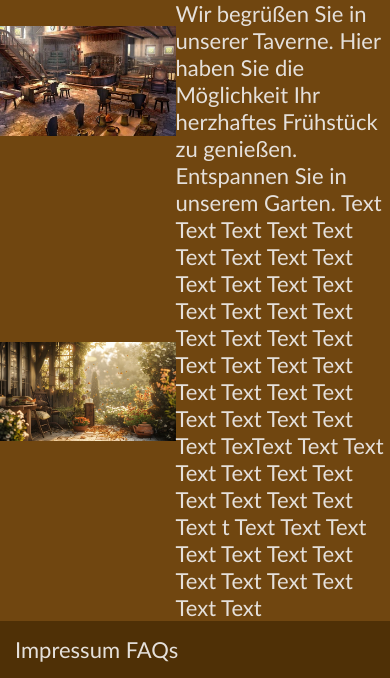
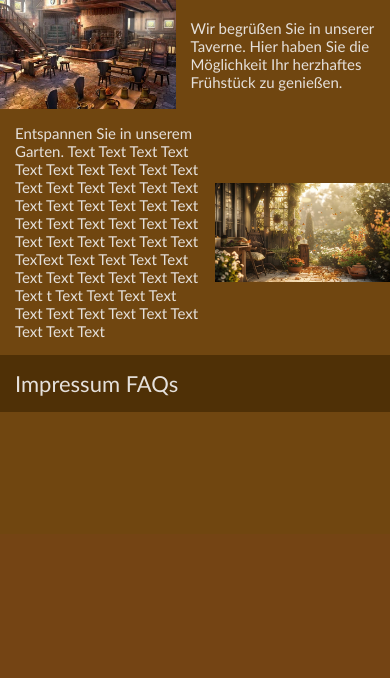
Before and after one commit to if24b239/webtech_s1, a PHP site: page /main.php in a window 390 px wide. Shown: the part 310-988 px from the top of the page. After the commit the page ends 722 px from the top, so only its background shows below. Run offline with PHP 8.4, Linux system fonts and the light colour scheme.

Commit message:
main kinda more responsive

```diff
--- a/main.php
+++ b/main.php
@@ -21,11 +21,10 @@
         <section>
         </section>
         <section class="section-mainRight">
+            <img class="img-main" style="float: right;" src="pictures/garden.jpg" alt="Ein Foto unseres Gartens.">
             <section class="text-inside-section">
                 <p>Entspannen Sie in unserem Garten. Text Text Text Text Text Text Text Text Text Text Text Text Text Text Text Text Text Text Text Text Text Text Text Text Text Text Text Text Text Text Text Text Text Text TexText Text Text Text Text Text Text Text Text Text Text Text t Text Text Text Text Text Text Text Text Text Text Text Text Text </p>
             </section>
-
-            <img class="img-main" style="float: right;" src="pictures/garden.jpg" alt="Ein Foto unseres Gartens.">
         </section>
     </section>
 
--- a/registration.php
+++ b/registration.php
@@ -31,7 +31,7 @@
                 }
             ?>
             <div class="col-4">
-                <label id="gender" for="gender">Anrede</label><br>
+                <label id="gender" for="gender">Anrede:</label><br>
                 <select for="gender" id="gender" name="gender">
                     <option value="female">Frau</option>
                     <option value="male">Herr</option>
--- a/styles.css
+++ b/styles.css
@@ -197,6 +197,16 @@ nav h1{
     #toggle_button_nav:checked ~ ul{
         display: block;
     }
+
+    .text-inside-section p {
+        font-size: 15px;
+    }
+    .img-main{
+        width: 100%;
+        max-width: none;
+        max-height: none;
+    }
+
 }
 
 /*Footer*/
@@ -400,7 +410,8 @@ details {
     order: ;*/
 
     /*Allgemeine CSS Propertys*/
-    max-height: 399px;
+    max-height: 360px;
+
 }
 
 .text-inside-section{
@@ -412,6 +423,7 @@ details {
     /*flex: ;
     align-self: ;
     order: ;*/
+    margin: 15px;
 
     /*Flex-Box Parent-Propertys*/
     display: flex;
```
